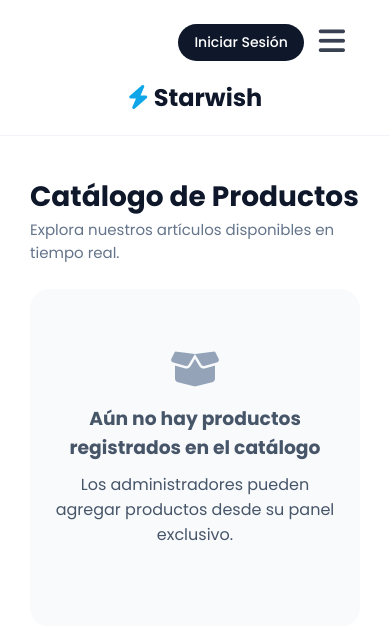
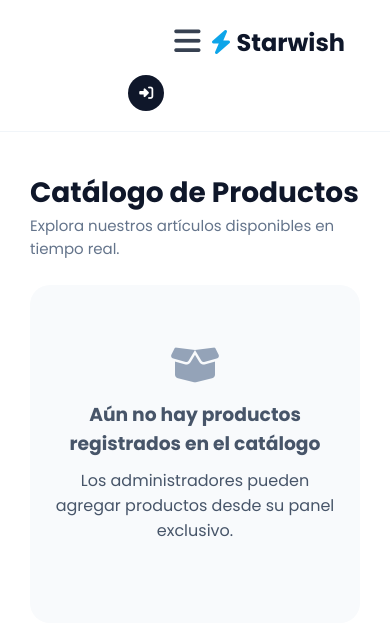
Before and after one commit to huertavicky607-sudo/Proyecto-Final-Flask, a Flask app: page / in a window 390 px wide. Shown: the top 626 px of the page. Run offline with Flask 3, Linux system fonts and the light colour scheme; data that the repository does not hold is empty.

Commit message:
Enhance menu.html with responsive design and styles
Updated the menu template with responsive design and improved styles.

```diff
--- a/Mi_Proyecto/templates/menu.html
+++ b/Mi_Proyecto/templates/menu.html
@@ -82,6 +82,48 @@
             object-fit: contain;
             padding: 10px;
         }
+
+        /* ---------- Encabezado ---------- */
+        .header .logo { font-size: 24px; white-space: nowrap; }
+        .header-user { display: flex; align-items: center; gap: 12px; }
+        .badge-rol { display: inline-flex; align-items: center; gap: 6px; }
+        .logout-link { color: #ef4444; font-size: 18px; }
+
+        /* Celular / tablet: hamburguesa | logo | usuario en una sola fila */
+        @media (max-width: 990px) {
+            .header {
+                display: grid;
+                grid-template-columns: 1fr auto 1fr;
+                align-items: center;
+                gap: 10px;
+            }
+            .header .menu-hamburger { justify-self: start; }
+            .header .logo { text-align: center; }
+            .header-user { order: 3; justify-self: end; }
+
+            /* Menú lateral fijo a la pantalla (si no, aparece arriba de la página al hacer scroll) */
+            .menu-responsive {
+                position: fixed;
+                top: 0;
+                left: 0;
+                height: 100vh;
+                height: 100dvh;
+                overflow-y: auto;
+                box-shadow: 0 10px 30px #00000030;
+            }
+        }
+
+        /* Celular: el chip pasa a ser un círculo con ícono; nombre y salir están en el menú lateral */
+        @media (max-width: 600px) {
+            .badge-txt, .btn-login-txt, .logout-link { display: none; }
+            .badge-rol, .btn-login {
+                width: 36px;
+                height: 36px;
+                padding: 0 !important;
+                justify-content: center;
+                font-size: 14px;
+            }
+        }
     </style>
 </head>
 <body>
@@ -89,7 +131,11 @@
     <!-- MENÚ SUPERIOR -->
     <header>
         <div class="header container">
-            <h1 class="logo" style="font-size: 24px; color: #0f172a;">
+            <div class="menu-hamburger">
+                <i class="fa-solid fa-bars"></i>
+            </div>
+
+            <h1 class="logo" style="color: #0f172a;">
                 <i class="fa-solid fa-bolt" style="color: #0ea5e9;"></i> Starwish
             </h1>
 
@@ -109,18 +155,20 @@
                 </ul>
             </nav>
 
-            <div style="display: flex; align-items: center; gap: 15px;">
-                <div class="menu-hamburger">
-                    <i class="fa-solid fa-bars"></i>
-                </div>
-
+            <div class="header-user">
                 {% if session.get('usuario_id') %}
-                    <span class="badge-rol">{{ nombre }} ({{ rol }})</span>
-                    <a href="{{ url_for('logout') }}" title="Cerrar sesión" style="color: #ef4444; font-size: 18px;">
+                    <span class="badge-rol" title="{{ nombre }} ({{ rol }})">
+                        <i class="fa-solid fa-user"></i>
+                        <span class="badge-txt">{{ nombre }} ({{ rol }})</span>
+                    </span>
+                    <a href="{{ url_for('logout') }}" class="logout-link" title="Cerrar sesión">
                         <i class="fa-solid fa-right-from-bracket"></i>
                     </a>
                 {% else %}
-                    <a href="{{ url_for('login') }}" class="btn-admin-crud" style="padding: 8px 16px;">Iniciar Sesión</a>
+                    <a href="{{ url_for('login') }}" class="btn-admin-crud btn-login" style="padding: 8px 16px;">
+                        <i class="fa-solid fa-right-to-bracket"></i>
+                        <span class="btn-login-txt">Iniciar Sesión</span>
+                    </a>
                 {% endif %}
             </div>
         </div>
@@ -178,11 +226,11 @@
                         <img src="{{ prod.imagen if prod.imagen else 'https://placehold.co/400x400/f1f5f9/334155?text=Starwish' }}"
                              alt="{{ prod.nombre }}"
                              onerror="this.src='https://placehold.co/400x400/f1f5f9/334155?text=Sin+Imagen'">
-                        <div class="button-group" style="z-index: 10; pointer-events: auto;">
-                        <a href="{{ url_for('detalle_producto', id_producto=prod.id_producto) }}" class="btn-add-to-bag" style="text-decoration: none; cursor: pointer; user-select: none;">
-                        <i class="fa-solid fa-bag-shopping"></i> Ver y Comprar
-                        </a>
-                    </div>
+                        <div class="button-group">
+                            <a href="{{ url_for('detalle_producto', id_producto=prod.id_producto) }}" class="btn-add-to-bag" style="text-decoration: none;">
+                                <i class="fa-solid fa-bag-shopping"></i> Ver y Comprar
+                            </a>
+                        </div>
                     </div>
                     <div class="info-product">
                         <div class="container-title">
```
